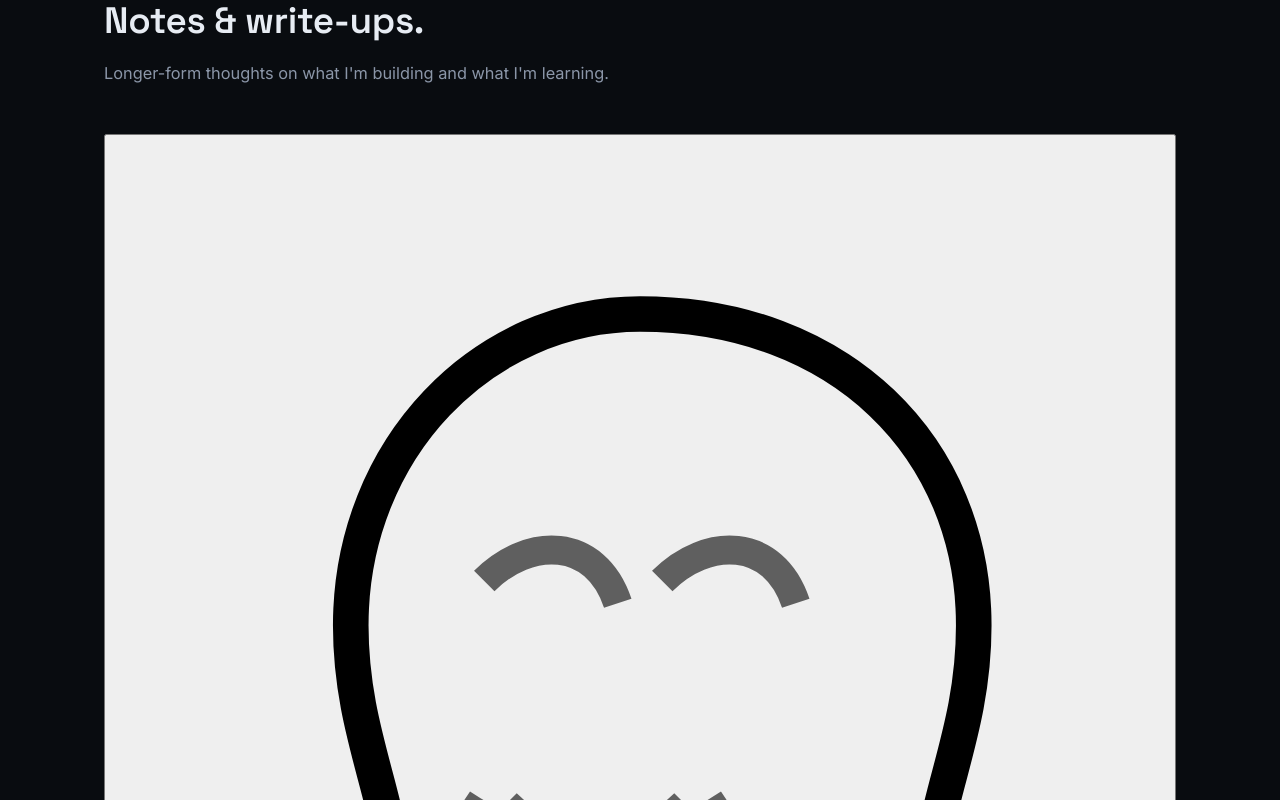
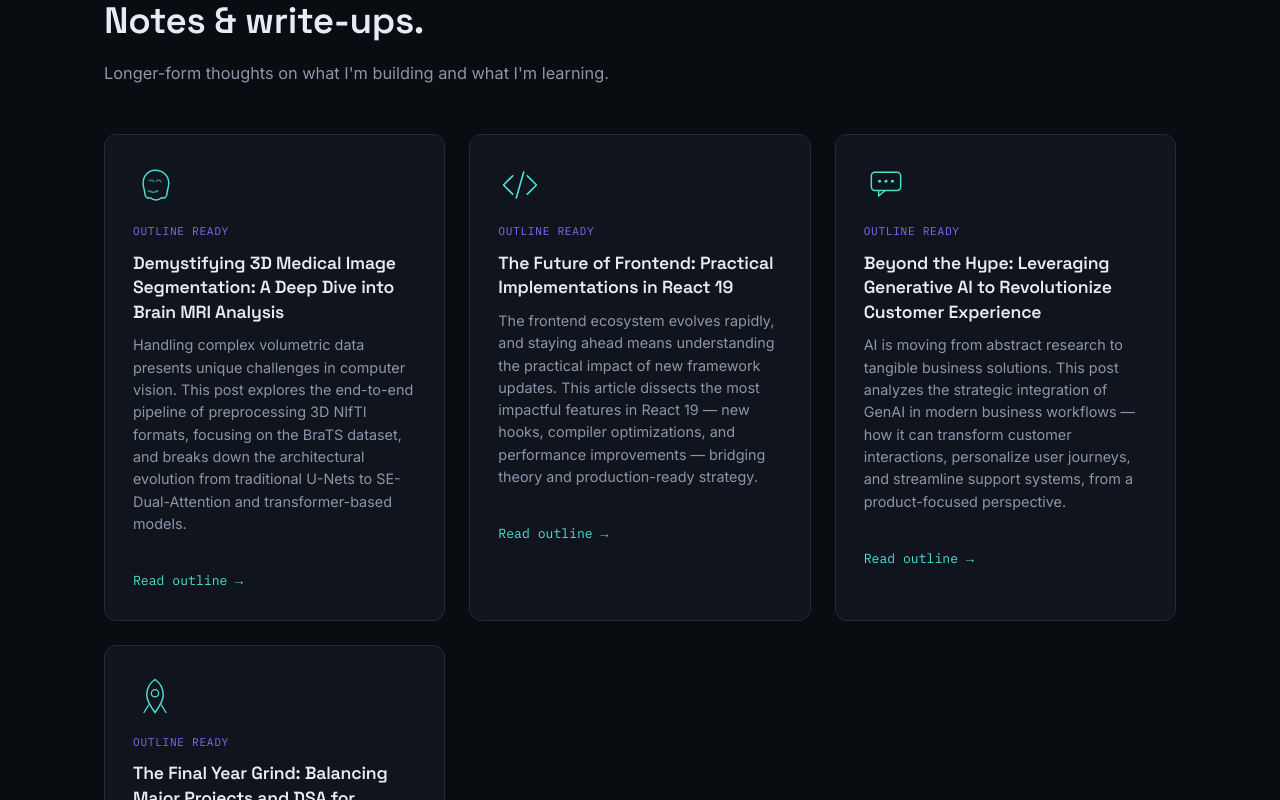
Before and after one commit to AnirbanBairagya/My-Webpage, a React (Vite) app: page / in a window 1280 px wide. Shown: the part 3780-4580 px from the top of the page. Built offline with nearby package versions, Linux system fonts and the light colour scheme.

Commit message:
Increase max-width and add blog styles in CSS

```diff
--- a/src/index.css
+++ b/src/index.css
@@ -672,7 +672,7 @@ button:focus-visible {
   border: 1px solid var(--border);
   border-radius: 16px;
   padding: 40px;
-  max-width: 560px;
+  max-width: 720px;
   width: 100%;
   max-height: 85vh;
   overflow-y: auto;
@@ -718,6 +718,14 @@ button:focus-visible {
   color: var(--text-muted);
   font-size: 1rem;
   margin-bottom: 24px;
+}
+
+.modal-image {
+  width: 100%;
+  border-radius: 10px;
+  border: 1px solid var(--border);
+  margin: 16px 0 20px;
+  display: block;
 }
 
 .modal-body-text {
@@ -827,6 +835,98 @@ button:focus-visible {
   .two-col {
     grid-template-columns: 1fr;
   }
+}
+
+/* ---------- BLOGS ---------- */
+.blogs-grid {
+  display: grid;
+  grid-template-columns: repeat(auto-fit, minmax(280px, 1fr));
+  gap: 24px;
+}
+
+.blog-icon {
+  width: 44px;
+  height: 44px;
+  color: var(--cyan);
+  margin-bottom: 16px;
+}
+
+.blog-icon svg {
+  width: 100%;
+  height: 100%;
+}
+
+.blog-card {
+  display: flex;
+  flex-direction: column;
+  align-items: flex-start;
+  text-align: left;
+  width: 100%;
+  border: 1px solid var(--border);
+  border-radius: 12px;
+  background: var(--surface);
+  padding: 28px;
+  cursor: pointer;
+  color: inherit;
+  font: inherit;
+  transition: transform 0.18s ease, box-shadow 0.18s ease, border-color 0.18s ease;
+}
+
+.blog-card:hover {
+  transform: translate(-4px, -4px);
+  border-color: var(--cyan);
+  box-shadow: 6px 6px 0 0 var(--violet);
+}
+
+.blog-card-status {
+  font-family: var(--font-mono);
+  font-size: 0.7rem;
+  text-transform: uppercase;
+  letter-spacing: 0.06em;
+  color: var(--violet);
+  margin-bottom: 10px;
+}
+
+.blog-card h3 {
+  font-size: 1.1rem;
+  color: var(--text);
+  line-height: 1.4;
+  margin-bottom: 10px;
+}
+
+.blog-card:hover h3 {
+  color: var(--cyan);
+}
+
+.blog-card-excerpt {
+  color: var(--text-muted);
+  font-size: 0.9rem;
+  line-height: 1.55;
+  margin-bottom: 16px;
+}
+
+.blog-placeholder {
+  border: 1px dashed var(--border);
+  border-radius: 12px;
+  padding: 40px;
+  display: flex;
+  flex-direction: column;
+  gap: 8px;
+  text-align: center;
+  align-items: center;
+}
+
+.blog-placeholder-title {
+  font-family: var(--font-display);
+  font-weight: 600;
+  font-size: 1.15rem;
+  color: var(--text);
+}
+
+.blog-placeholder-sub {
+  color: var(--text-muted);
+  font-size: 0.95rem;
+  max-width: 42ch;
 }
 
 /* ---------- INTERESTS ---------- */
```
